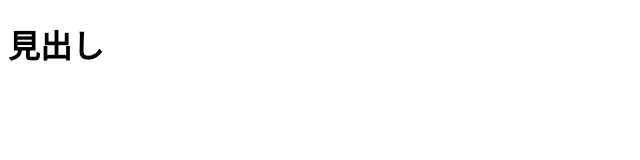
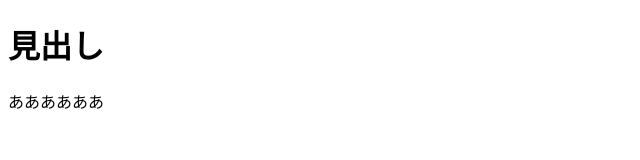
Before and after one commit to icchan0808/xbp, a plain HTML site: page de12/test.html in a window 1280 px wide. Shown: the whole page, without its empty margins (0-640 px from the left). Drawn offline with Linux system fonts and the light colour scheme.

Commit message:
ワーク１

```diff
--- a/de12/test.html
+++ b/de12/test.html
@@ -11,6 +11,9 @@
     <!-- 塊ごとにdivタグで区切るようにしましょう。 -->
     <div>
          <!-- ①↓に文字を書いてみよう -->
+          <div>
+                        ああああああ
+                    </div>
 
          <!-- ②↓に画像（imagesフォルダにあるtest.png）を挿入してみよう -->
 
```
